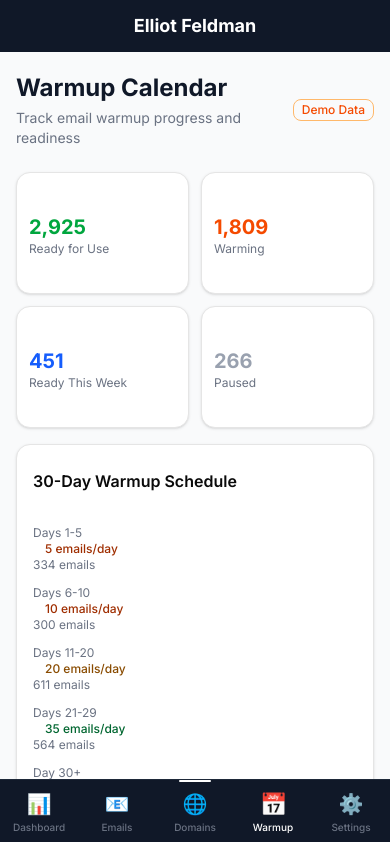
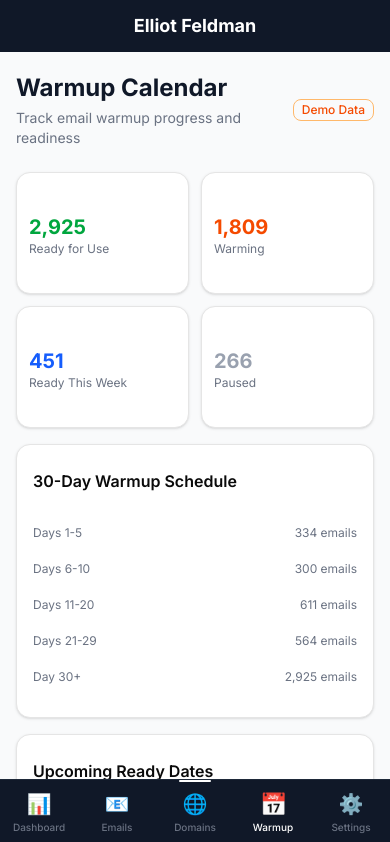
Before and after one commit to jonathangetonapod/elliot-feldman, a Next.js app: page /warmup in a window 390 px wide. Shown: the top 842 px of the page. Built offline with nearby package versions, Linux system fonts and the light colour scheme.

Commit message:
Mobile optimize all pages

```diff
--- a/package.json
+++ b/package.json
@@ -16,6 +16,7 @@
     "radix-ui": "^1.4.3",
     "react": "19.2.3",
     "react-dom": "19.2.3",
+    "sonner": "^2.0.7",
     "tailwind-merge": "^3.5.0"
   },
   "devDependencies": {
--- a/src/app/warmup/page.tsx
+++ b/src/app/warmup/page.tsx
@@ -277,57 +277,72 @@ export default function WarmupPage() {
           <div className="space-y-3 lg:space-y-4">
             {/* Day progression */}
             <div className="flex flex-col sm:flex-row sm:items-center gap-2 sm:gap-4">
-              <div className="w-full sm:w-20 text-xs lg:text-sm text-gray-500">Days 1-5</div>
-              <div className="flex-1 h-6 lg:h-8 bg-orange-100 rounded-lg relative">
-                <div className="absolute inset-0 flex items-center px-3 lg:px-4">
-                  <span className="text-xs lg:text-sm font-medium text-orange-800">5 emails/day</span>
+              <div className="flex justify-between sm:block w-full sm:w-20">
+                <span className="text-xs lg:text-sm text-gray-500">Days 1-5</span>
+                <span className="text-xs text-gray-500 sm:hidden">{warmingEmails.filter(e => e.warmupDay <= 5).length} emails</span>
+              </div>
+              <div className="flex-1 h-6 lg:h-8 bg-orange-100 rounded-lg relative overflow-hidden">
+                <div className="absolute inset-0 flex items-center px-2 lg:px-4">
+                  <span className="text-xs font-medium text-orange-800 truncate">5/day</span>
                 </div>
               </div>
-              <div className="w-full sm:w-16 text-xs lg:text-sm text-gray-500 sm:text-right">
+              <div className="hidden sm:block w-16 text-xs lg:text-sm text-gray-500 text-right">
                 {warmingEmails.filter(e => e.warmupDay <= 5).length} emails
               </div>
             </div>
             <div className="flex flex-col sm:flex-row sm:items-center gap-2 sm:gap-4">
-              <div className="w-full sm:w-20 text-xs lg:text-sm text-gray-500">Days 6-10</div>
-              <div className="flex-1 h-6 lg:h-8 bg-orange-200 rounded-lg relative">
-                <div className="absolute inset-0 flex items-center px-3 lg:px-4">
-                  <span className="text-xs lg:text-sm font-medium text-orange-800">10 emails/day</span>
+              <div className="flex justify-between sm:block w-full sm:w-20">
+                <span className="text-xs lg:text-sm text-gray-500">Days 6-10</span>
+                <span className="text-xs text-gray-500 sm:hidden">{warmingEmails.filter(e => e.warmupDay > 5 && e.warmupDay <= 10).length} emails</span>
+              </div>
+              <div className="flex-1 h-6 lg:h-8 bg-orange-200 rounded-lg relative overflow-hidden">
+                <div className="absolute inset-0 flex items-center px-2 lg:px-4">
+                  <span className="text-xs font-medium text-orange-800 truncate">10/day</span>
                 </div>
               </div>
-              <div className="w-full sm:w-16 text-xs lg:text-sm text-gray-500 sm:text-right">
+              <div className="hidden sm:block w-16 text-xs lg:text-sm text-gray-500 text-right">
                 {warmingEmails.filter(e => e.warmupDay > 5 && e.warmupDay <= 10).length} emails
               </div>
             </div>
             <div className="flex flex-col sm:flex-row sm:items-center gap-2 sm:gap-4">
-              <div className="w-full sm:w-20 text-xs lg:text-sm text-gray-500">Days 11-20</div>
-              <div className="flex-1 h-6 lg:h-8 bg-yellow-200 rounded-lg relative">
-                <div className="absolute inset-0 flex items-center px-3 lg:px-4">
-                  <span className="text-xs lg:text-sm font-medium text-yellow-800">20 emails/day</span>
+              <div className="flex justify-between sm:block w-full sm:w-20">
+                <span className="text-xs lg:text-sm text-gray-500">Days 11-20</span>
+                <span className="text-xs text-gray-500 sm:hidden">{warmingEmails.filter(e => e.warmupDay > 10 && e.warmupDay <= 20).length} emails</span>
+              </div>
+              <div className="flex-1 h-6 lg:h-8 bg-yellow-200 rounded-lg relative overflow-hidden">
+                <div className="absolute inset-0 flex items-center px-2 lg:px-4">
+                  <span className="text-xs font-medium text-yellow-800 truncate">20/day</span>
                 </div>
               </div>
-              <div className="w-full sm:w-16 text-xs lg:text-sm text-gray-500 sm:text-right">
+              <div className="hidden sm:block w-16 text-xs lg:text-sm text-gray-500 text-right">
                 {warmingEmails.filter(e => e.warmupDay > 10 && e.warmupDay <= 20).length} emails
               </div>
             </div>
             <div className="flex flex-col sm:flex-row sm:items-center gap-2 sm:gap-4">
-              <div className="w-full sm:w-20 text-xs lg:text-sm text-gray-500">Days 21-29</div>
-              <div className="flex-1 h-6 lg:h-8 bg-green-200 rounded-lg relative">
-                <div className="absolute inset-0 flex items-center px-3 lg:px-4">
-                  <span className="text-xs lg:text-sm font-medium text-green-800">35 emails/day</span>
+              <div className="flex justify-between sm:block w-full sm:w-20">
+                <span className="text-xs lg:text-sm text-gray-500">Days 21-29</span>
+                <span className="text-xs text-gray-500 sm:hidden">{warmingEmails.filter(e => e.warmupDay > 20 && e.warmupDay < 30).length} emails</span>
+              </div>
+              <div className="flex-1 h-6 lg:h-8 bg-green-200 rounded-lg relative overflow-hidden">
+                <div className="absolute inset-0 flex items-center px-2 lg:px-4">
+                  <span className="text-xs font-medium text-green-800 truncate">35/day</span>
                 </div>
               </div>
-              <div className="w-full sm:w-16 text-xs lg:text-sm text-gray-500 sm:text-right">
+              <div className="hidden sm:block w-16 text-xs lg:text-sm text-gray-500 text-right">
                 {warmingEmails.filter(e => e.warmupDay > 20 && e.warmupDay < 30).length} emails
               </div>
             </div>
             <div className="flex flex-col sm:flex-row sm:items-center gap-2 sm:gap-4">
-              <div className="w-full sm:w-20 text-xs lg:text-sm text-gray-500">Day 30+</div>
-              <div className="flex-1 h-6 lg:h-8 bg-green-500 rounded-lg relative">
-                <div className="absolute inset-0 flex items-center px-3 lg:px-4">
-                  <span className="text-xs lg:text-sm font-medium text-white">50 emails/day (Ready!)</span>
+              <div className="flex justify-between sm:block w-full sm:w-20">
+                <span className="text-xs lg:text-sm text-gray-500">Day 30+</span>
+                <span className="text-xs text-gray-500 sm:hidden">{readyEmails.length.toLocaleString()} emails</span>
+              </div>
+              <div className="flex-1 h-6 lg:h-8 bg-green-500 rounded-lg relative overflow-hidden">
+                <div className="absolute inset-0 flex items-center px-2 lg:px-4">
+                  <span className="text-xs font-medium text-white truncate">50/day ✓</span>
                 </div>
               </div>
-              <div className="w-full sm:w-16 text-xs lg:text-sm text-gray-500 sm:text-right">
+              <div className="hidden sm:block w-16 text-xs lg:text-sm text-gray-500 text-right">
                 {readyEmails.length.toLocaleString()} emails
               </div>
             </div>
```
Also changed, not shown: src/app/page.tsx (+47 -53 lines), 1 other file (tests, documents, lock files or other folders).
